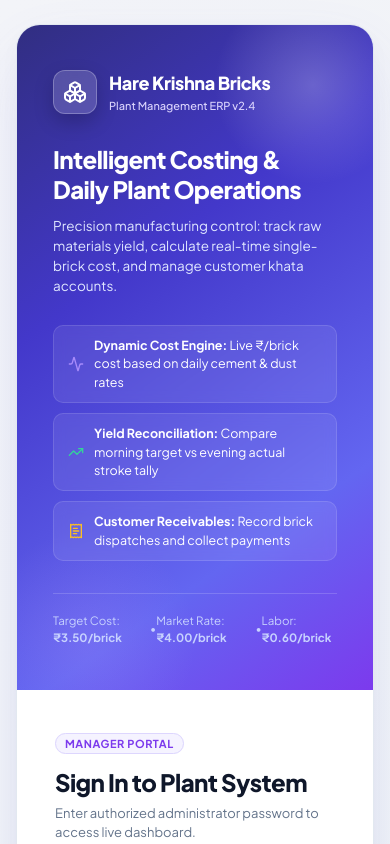
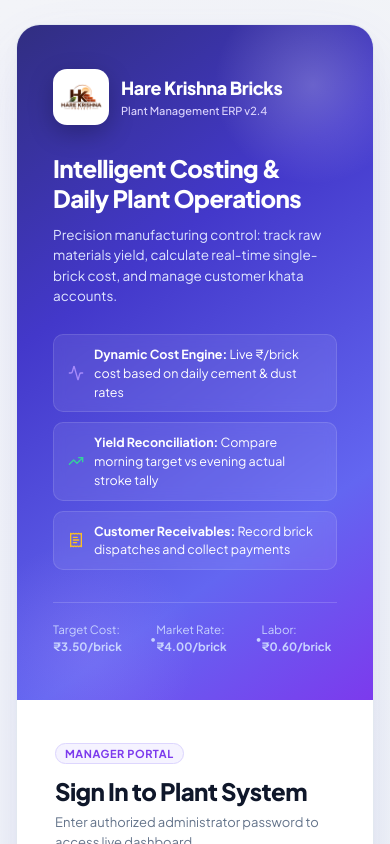
Before and after one commit to xMIRCHIx/HARE-KRISHNA-PLANT, a React (Vite) app: page / in a window 390 px wide. Shown: the top 844 px of the page. Built offline with nearby package versions, Linux system fonts and the light colour scheme; no server answers; the database is empty.

Commit message:
feat: embed official plant LOGO.png across sidebar, invoice, login, mobile header and favicon

```diff
--- a/index.html
+++ b/index.html
@@ -2,7 +2,7 @@
 <html lang="en">
   <head>
     <meta charset="UTF-8" />
-    <link rel="icon" type="image/svg+xml" href="/vite.svg" />
+    <link rel="icon" type="image/png" href="/logo.png" />
     <meta name="viewport" content="width=device-width, initial-scale=1.0" />
     <title>Hare Krishna Bricks — Plant Management & Dynamic Costing</title>
     <link rel="preconnect" href="https://fonts.googleapis.com">
--- a/src/App.tsx
+++ b/src/App.tsx
@@ -1,5 +1,5 @@
 import React, { useState, useEffect } from 'react';
-import { Menu, Boxes, Search, Calendar, Bell, Sparkles } from 'lucide-react';
+import { Menu, Search, Calendar, Bell, Sparkles } from 'lucide-react';
 import { Sidebar, ActiveTab } from './components/Sidebar';
 import { LoginGate } from './components/LoginGate';
 import { DashboardView } from './components/DashboardView';
@@ -247,17 +247,20 @@ export const App: React.FC = () => {
           <div style={{ display: 'flex', alignItems: 'center', gap: '8px' }}>
             <div
               style={{
-                width: '28px',
-                height: '28px',
+                width: '32px',
+                height: '32px',
                 borderRadius: '7px',
-                background: 'linear-gradient(135deg, #6366F1 0%, #7C3AED 100%)',
-                color: '#FFFFFF',
+                background: '#FFFFFF',
+                border: '1px solid #E2E8F0',
                 display: 'flex',
                 alignItems: 'center',
-                justifyContent: 'center'
+                justifyContent: 'center',
+                overflow: 'hidden',
+                padding: '2px',
+                flexShrink: 0
               }}
             >
-              <Boxes size={16} color="#FFFFFF" />
+              <img src="/logo.png" alt="HK" style={{ width: '100%', height: '100%', objectFit: 'contain' }} />
             </div>
             <span style={{ fontWeight: 800, fontSize: '14.5px', color: '#0F172A', letterSpacing: '-0.02em' }}>
               HK Bricks
--- a/src/components/InvoiceModal.tsx
+++ b/src/components/InvoiceModal.tsx
@@ -10,8 +10,7 @@ import {
   Banknote,
   FileText,
   Copy,
-  Check,
-  Boxes
+  Check
 } from 'lucide-react';
 import { SalesOrder, CustomerPayment, Settings, PaymentMode } from '../types';
 
@@ -282,18 +281,25 @@ export const InvoiceModal: React.FC<InvoiceModalProps> = ({
               <div style={{ display: 'flex', alignItems: 'center', gap: '10px', marginBottom: '8px' }}>
                 <div
                   style={{
-                    width: '38px',
-                    height: '38px',
+                    width: '56px',
+                    height: '56px',
                     borderRadius: '10px',
-                    background: 'linear-gradient(135deg, #7C3AED 0%, #4F46E5 100%)',
-                    color: '#FFFFFF',
+                    background: '#FFFFFF',
+                    border: '1px solid #E2E8F0',
                     display: 'flex',
                     alignItems: 'center',
                     justifyContent: 'center',
-                    boxShadow: '0 3px 10px rgba(124, 58, 237, 0.3)'
+                    boxShadow: '0 2px 8px rgba(15, 23, 42, 0.05)',
+                    flexShrink: 0,
+                    overflow: 'hidden',
+                    padding: '3px'
                   }}
                 >
-                  <Boxes size={22} />
+                  <img
+                    src="/logo.png"
+                    alt="Hare Krishna Bricks"
+                    style={{ width: '100%', height: '100%', objectFit: 'contain' }}
+                  />
                 </div>
                 <div>
                   <h1
--- a/src/components/LoginGate.tsx
+++ b/src/components/LoginGate.tsx
@@ -1,6 +1,5 @@
 import React, { useState } from 'react';
 import {
-  Boxes,
   ArrowRight,
   ShieldCheck,
   AlertCircle,
@@ -115,19 +114,25 @@ export const LoginGate: React.FC<LoginGateProps> = ({
             <div style={{ display: 'flex', alignItems: 'center', gap: '12px', marginBottom: '28px' }}>
               <div
                 style={{
-                  width: '44px',
-                  height: '44px',
-                  borderRadius: '12px',
-                  background: 'rgba(255, 255, 255, 0.16)',
-                  backdropFilter: 'blur(8px)',
-                  border: '1px solid rgba(255, 255, 255, 0.25)',
+                  width: '56px',
+                  height: '56px',
+                  borderRadius: '14px',
+                  background: '#FFFFFF',
+                  border: '1px solid rgba(255, 255, 255, 0.4)',
                   display: 'flex',
                   alignItems: 'center',
                   justifyContent: 'center',
-                  boxShadow: '0 8px 20px rgba(0, 0, 0, 0.2)'
+                  boxShadow: '0 8px 24px rgba(0, 0, 0, 0.25)',
+                  flexShrink: 0,
+                  overflow: 'hidden',
+                  padding: '4px'
                 }}
               >
-                <Boxes size={24} color="#FFFFFF" />
+                <img
+                  src="/logo.png"
+                  alt="Hare Krishna Bricks Logo"
+                  style={{ width: '100%', height: '100%', objectFit: 'contain' }}
+                />
               </div>
               <div>
                 <h3 style={{ fontSize: '18px', fontWeight: 800, color: '#FFFFFF', letterSpacing: '-0.02em', margin: 0 }}>
--- a/src/components/Sidebar.tsx
+++ b/src/components/Sidebar.tsx
@@ -9,7 +9,6 @@ import {
   LogOut,
   Database,
   CheckCircle2,
-  Boxes,
   Languages,
   X,
   IndianRupee
@@ -87,22 +86,28 @@ export const Sidebar: React.FC<SidebarProps> = ({
         <div style={{ padding: '22px 18px 16px', borderBottom: '1px solid var(--sidebar-border)' }}>
           <div style={{ display: 'flex', alignItems: 'center', justifyContent: 'space-between' }}>
             <div style={{ display: 'flex', alignItems: 'center', gap: '12px' }}>
-              {/* Hexabox 3D Violet Emblem */}
+              {/* Official Company Logo Emblem */}
               <div
                 style={{
-                  width: '38px',
-                  height: '38px',
+                  width: '42px',
+                  height: '42px',
                   borderRadius: '10px',
-                  background: 'linear-gradient(135deg, #6366F1 0%, #7C3AED 100%)',
-                  color: '#FFFFFF',
+                  background: '#FFFFFF',
+                  border: '1px solid #E2E8F0',
                   display: 'flex',
                   alignItems: 'center',
                   justifyContent: 'center',
-                  boxShadow: '0 6px 16px rgba(124, 58, 237, 0.32)',
-                  flexShrink: 0
+                  boxShadow: '0 4px 12px rgba(15, 23, 42, 0.08)',
+                  flexShrink: 0,
+                  overflow: 'hidden',
+                  padding: '3px'
                 }}
               >
-                <Boxes size={20} color="#FFFFFF" />
+                <img
+                  src="/logo.png"
+                  alt="Hare Krishna Bricks"
+                  style={{ width: '100%', height: '100%', objectFit: 'contain' }}
+                />
               </div>
 
               <div style={{ minWidth: 0 }}>
```
Also changed, not shown: src/components/Navbar.tsx (+13 -6 lines), LOGO.png (added), public/logo.png (added).
